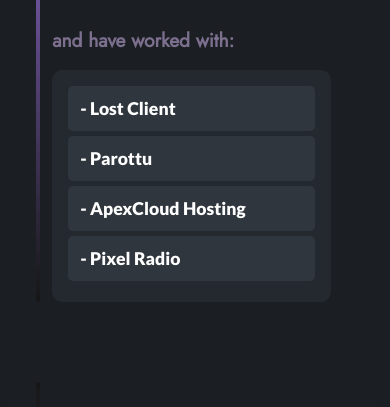
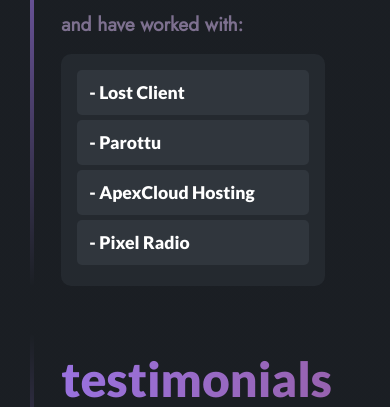
Before and after one commit to Zahide4/zahide4.github.io, a website: page index.html in a window 390 px wide. Shown: the part 1593-2000 px from the top of the page. Drawn offline with nearby package versions, Linux system fonts and the light colour scheme; animation ran at ten frames a second; a web font is replaced by a local one.

Commit message:
fixed responsiveness.

```diff
--- a/style.css
+++ b/style.css
@@ -399,13 +399,13 @@
 }
 
 
-.content-wrapper{
+.content-wrapper {
     display: flex;
     width: 100%;
 }
 
-.line-wrapper{
-    width: 8.33333333%;
+.line-wrapper {
+    width: 8%;
     margin: 0 auto;
     display: flex;
     flex-direction: column;
@@ -415,19 +415,19 @@
     align-items: center;
 }
 
-.line{
+.line {
     width: 4px;
     height: 100%;
     border-radius: 3px;
-    background: linear-gradient(#161616, #9972df);
+    background: linear-gradient(#1b1f24, #9972df);
 }
 
-.line2{
-    background: linear-gradient(#9972df, #161616);
+.line2 {
+    background: linear-gradient(#9972df, #1b1f24);
 
 }
 
-.line-wrapper::before{
+.line-wrapper::before {
     content: "<>";
     font-size: 2rem;
     font-family: "Lato";
@@ -622,6 +622,7 @@
     transform-style: preserve-3d;
     perspective: 1000px;
 }
+
 /*
 .box::before {
     content: "";
@@ -696,8 +697,7 @@
     }
 
     .main {
-        margin: 0;
-
+        margin: auto;
     }
 
     .animation {
@@ -733,7 +733,7 @@
 
     .header-info {
         max-width: unset;
-        width: 90vw;
+        width: 100%;
         display: flex;
         margin: auto;
         flex-direction: column;
@@ -753,19 +753,16 @@
     .about-me {
         margin: 0;
         margin-bottom: 3rem;
-        margin-left: 0.5rem;
         margin-top: 2rem;
-        background-color: #1b1f24;
-        widtH: 95vw;
         box-sizing: border-box;
-        padding: 1rem;
         border-radius: 20px;
+        width: 100%;
     }
 
+    .about-wrapper{
+        padding: 0 1rem;
+        width: 100%;
 
-
-    .about-wrapper {
-        padding: 0 0;
     }
 
     .h1 {
@@ -819,12 +816,15 @@
         display: none;
     }
 
+
     .z-letter {
         display: none;
     }
 
     .navbar {
         justify-content: center;
+
+
 
     }
 
@@ -855,6 +855,11 @@
     .box {
         width: 100%;
         margin-top: 2rem;
+        margin-inline: 0;
+    }
+
+    .t-para {
+        font-size: 1rem;
     }
 
     .contacts {
```
